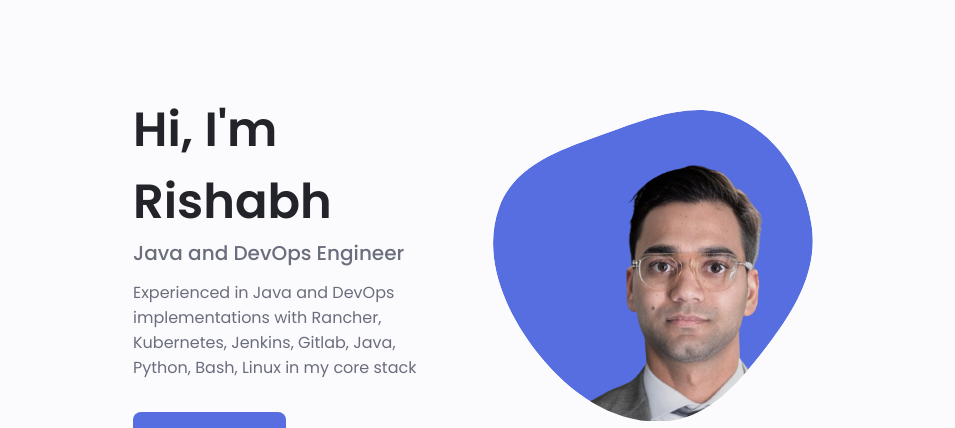
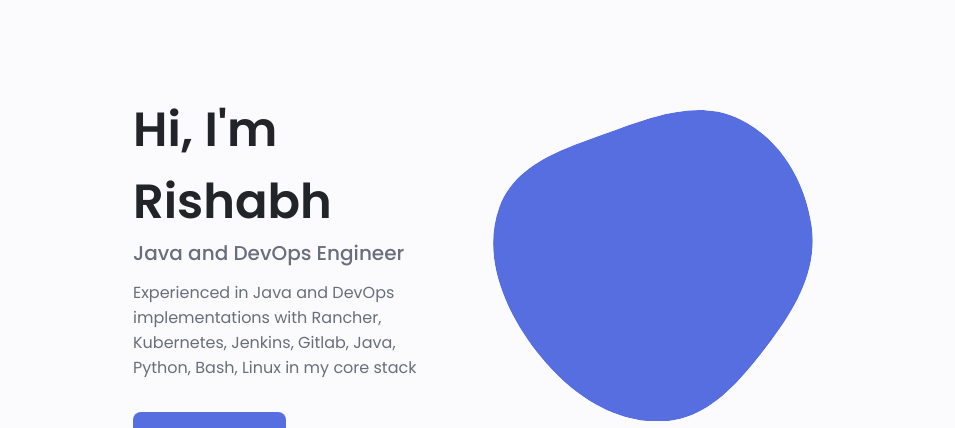
Before and after one commit to rishabhkus/rishabhkus.github.io, a plain HTML site: page index.html in a window 1280 px wide. Shown: the part 139-567 px from the top of the page, 200-1155 px from the left. Drawn offline with Linux system fonts and the light colour scheme.

Commit message:
Update index.html

```diff
--- a/index.html
+++ b/index.html
@@ -96,7 +96,7 @@
                         </mask>
                         <g mask="url(#mask0)">
                             <path d="M9.19024 145.964C34.0253 76.5814 114.865 54.7299 184.111 29.4823C245.804 6.98884 311.86 -14.9503 370.735 14.143C431.207 44.026 467.948 107.508 477.191 174.311C485.897 237.229 454.931 294.377 416.506 344.954C373.74 401.245 326.068 462.801 255.442 466.189C179.416 469.835 111.552 422.137 65.1576 361.805C17.4835 299.81 -17.1617 219.583 9.19024 145.964Z"/>
-                            <image class="home__blob-img" x="50" y="60" href="img/perfil.png"/>
+                            <!--<image class="home__blob-img" x="50" y="60" href="img/perfil1.png"/> -->
                         </g>
                     </svg>
                 </div>
```
